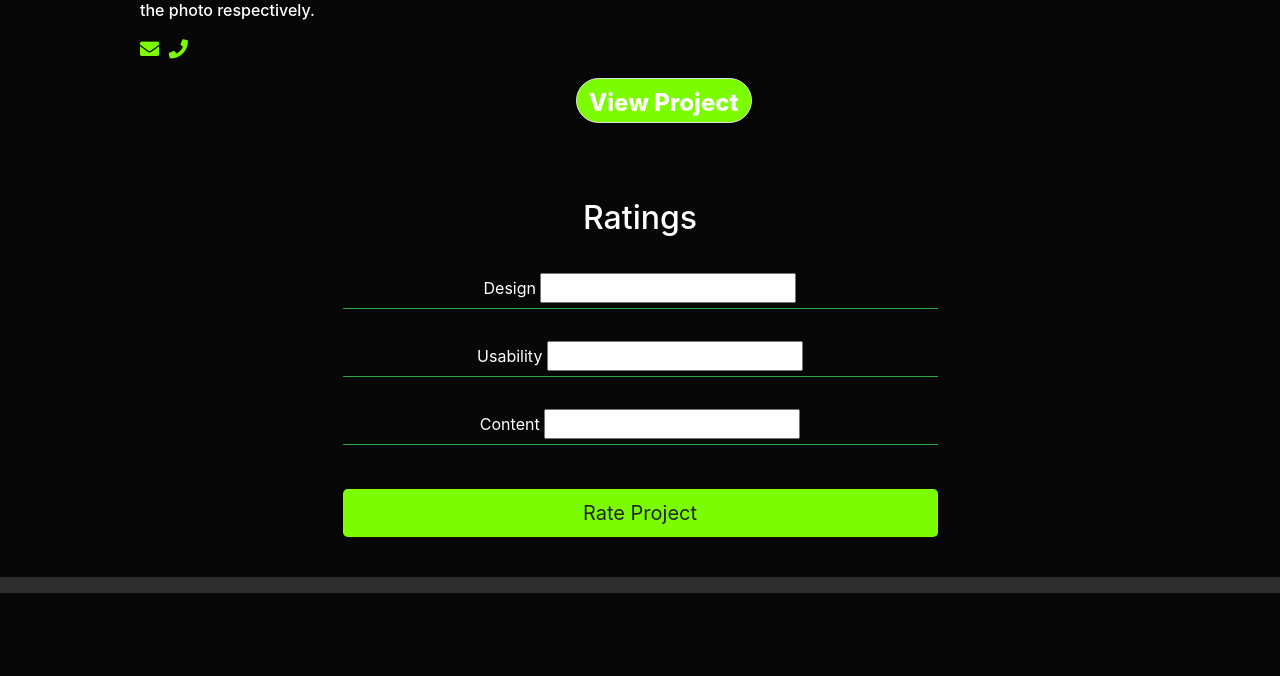
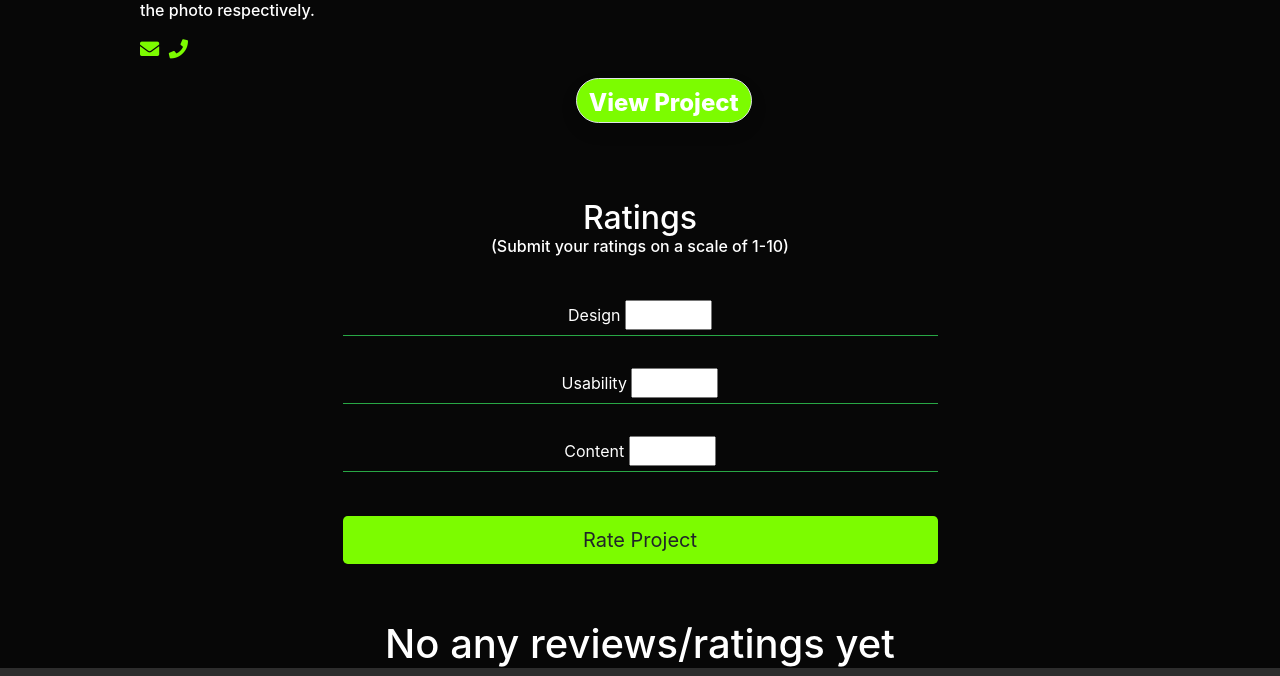
Before and after one commit to maureen-muriithi/Meta-project-reviews, a Django app: page /projects/1/ in a window 1280 px wide. Shown: the part 861-1537 px from the top of the page. Before the commit the page ends 1454 px from the top, so only its background shows below. Run offline with Django 4.2, Linux system fonts and the light colour scheme; a user stored in the database is signed in; data comes from the database, SQL or seed files in the repository; data that the repository does not hold is empty; some libraries are stand-ins or nearby versions; some web fonts are replaced.

Commit message:
Add project ratings

```diff
--- a/projects/templates/projects/single_project.html
+++ b/projects/templates/projects/single_project.html
@@ -43,23 +43,25 @@
     </div>
 
     <div class="container my-3 col-6">
-        <form  action="">
+        <form  action="{%url 'single_project' project.id %}" method="post">
             {% csrf_token %}
-        <div class="h2 text-center">Ratings</div>
-        <br>
-        <div class="container shadow-2 my-1 border-bottom border-success">
-            <label for="cus4tomRange3" class="form-label">Design</label>
-            <input type="text" class="form-input" min="0" max="10" id="Design">
+        <div class="h2 text-center">Ratings
+            <p style="font-size: medium;">(Submit your ratings on a scale of 1-10)</p>
         </div>
         <br>
         <div class="container shadow-2 my-1 border-bottom border-success">
-            <label for="cus4tomRange3" class="form-label">Usability</label>
-            <input type="text" class="form-input" min="0" max="10" id="Usability">
+            <label for="design" class="form-label">Design</label>
+            <input type="number" class="form-input" min="0" max="10" name="design" id="design">
         </div>
         <br>
         <div class="container shadow-2 my-1 border-bottom border-success">
-            <label for="customRange3" class="form-label">Content</label>
-            <input type="text" class="form-input" min="0" max="10" id="Content">
+            <label for="usability" class="form-label">Usability</label>
+            <input type="number" class="form-input" min="0" max="10" name="usability" id="usability">
+        </div>
+        <br>
+        <div class="container shadow-2 my-1 border-bottom border-success">
+            <label for="content" class="form-label">Content</label>
+            <input type="number" class="form-input" min="0" max="10" name="content" id="content">
         </div>
         <br>
         <div class="form-group mx-auto my-3 d-flex justify-content-center">
@@ -70,6 +72,15 @@
         <br>
     </div>
 
+    <div class="container">
+        {% for review in reviews %}
+        <h1>{{review.user.username}}</h1>
+        <h1>{{review.average_score}}</h1>
+        {% empty %}
+        <h1>No any reviews/ratings yet</h1>
+        {%endfor%}
+    </div>
+
 </div>
   {% endfor %}
 {% endblock content%}
--- a/projects/views.py
+++ b/projects/views.py
@@ -1,4 +1,4 @@
-from .models import Project, Profile
+from .models import Project, Profile, Review
 from django.shortcuts import render, redirect
 from django.contrib.auth.models import User
 import datetime as dt
@@ -111,9 +111,11 @@ def display_projects(request):
 @login_required(login_url='/accounts/login/')
 def single_project(request, project_id):
     projects = Project.objects.filter(id=project_id).all()
+    reviews =  Review.objects.filter(id=project_id)
 
     args = {
         "projects": projects,
+        "reviews": reviews,
     }
     return render(request, 'projects/single_project.html', args)
 
@@ -155,6 +157,29 @@ def submit_project(request):
 
     return render(request, "projects/new_project.html", args)
 
+@login_required(login_url='/accounts/login/')
+def review_project(request,project_id):
+    if request.method == 'POST':
+        project = Project.objects.filter(id=project_id).all()
+        current_user = request.user
+        design = request.POST['design']
+        content = request.POST['content']
+        usability= request.POST['usability']
+
+        Review.objects.create(
+            project=project,
+            user=current_user,
+            design =design,
+            usability=usability,
+            content=content,
+            average_score=round((float(design)+float(usability)+float(content))/3,2),
+        )
+        return render(request,'project_details.html',{"project":project})
+    else:
+        project = Project.objects.get(id=project_id)
+
+        return render(request,'project_details.html',{"project":project})
+
 
 @login_required(login_url='/accounts/login/')
 def not_found(request):
```
